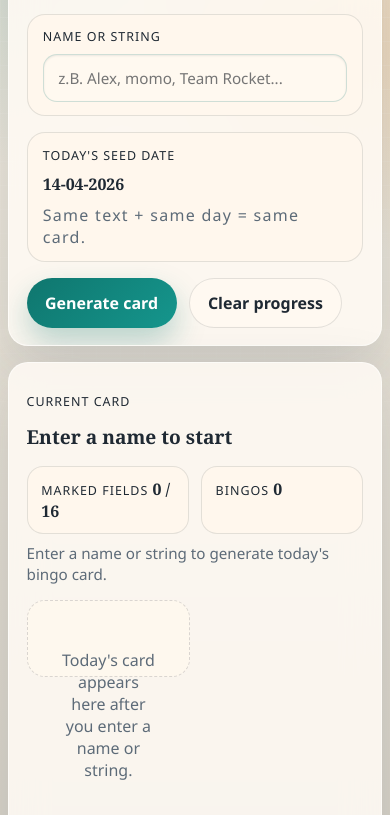
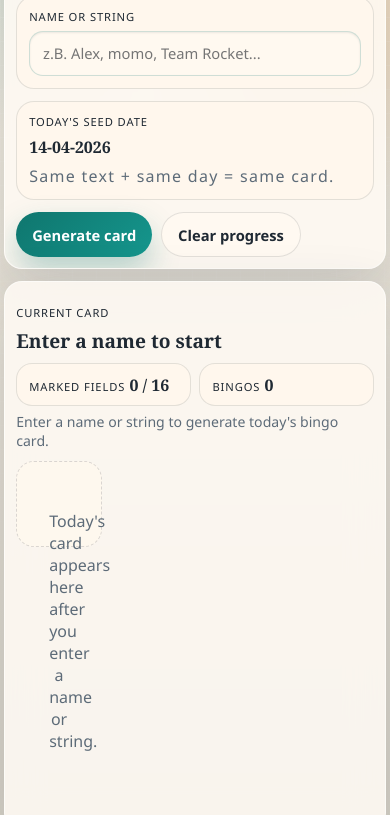
Before and after one commit to Momoirosch/WINGO-Bingo, a website with bundled scripts: page public/index.html in a window 390 px wide. Shown: the part 175-990 px from the top of the page. Built offline with nearby package versions, Linux system fonts and the light colour scheme.

Commit message:
mobile support

```diff
--- a/public/styles.css
+++ b/public/styles.css
@@ -368,13 +368,13 @@ h1 {
 @media (max-width: 820px) {
   .shell {
     width: min(100% - 1rem, 100%);
-    padding: 1rem 0 2rem;
+    padding: 0.65rem 0 1.1rem;
   }
 
   .hero,
   .board-panel {
-    padding: 1.1rem;
-    border-radius: 20px;
+    padding: 0.85rem;
+    border-radius: 18px;
   }
 
   .controls,
@@ -383,16 +383,116 @@ h1 {
     display: grid;
   }
 
+  h1 {
+    font-size: clamp(2rem, 15vw, 3.2rem);
+    max-width: 8ch;
+  }
+
+  .intro {
+    margin-top: 0.45rem;
+    font-size: 0.9rem;
+    line-height: 1.35;
+  }
+
+  .controls {
+    margin-top: 0.85rem;
+    gap: 0.75rem;
+  }
+
+  .control-card {
+    gap: 0.45rem;
+    padding: 0.75rem;
+  }
+
+  .control-card input {
+    padding: 0.72rem 0.8rem;
+    font-size: 0.92rem;
+  }
+
+  .actions {
+    gap: 0.55rem;
+  }
+
+  .button {
+    padding: 0.72rem 1rem;
+    font-size: 0.92rem;
+  }
+
   .stats {
     width: 100%;
+    gap: 0.55rem;
   }
 
   .stat {
     flex: 1 1 0;
+    min-width: 0;
+    padding: 0.6rem 0.75rem;
+  }
+
+  .board-panel {
+    margin-top: 0.75rem;
+  }
+
+  .board-header {
+    gap: 0.75rem;
+  }
+
+  .board-header h2 {
+    font-size: 1.4rem;
+    line-height: 1.05;
+  }
+
+  .helper {
+    margin: 0.45rem 0 0.7rem;
+    font-size: 0.88rem;
+    line-height: 1.3;
   }
 
   .board {
-    grid-template-columns: repeat(2, minmax(0, 1fr));
+    grid-template-columns: repeat(4, minmax(0, 1fr));
+    grid-template-rows: repeat(4, minmax(0, 1fr));
+    gap: 0.3rem;
   }
 
+  .cell {
+    padding: 0.22rem;
+    border-radius: 12px;
+  }
+
+  .cell-text {
+    line-height: 1.08;
+  }
 }
+
+@media (max-width: 440px) {
+  .shell {
+    width: min(100% - 0.5rem, 100%);
+  }
+
+  .hero,
+  .board-panel {
+    padding: 0.7rem;
+  }
+
+  .eyebrow,
+  .label {
+    font-size: 0.7rem;
+  }
+
+  h1 {
+    font-size: clamp(1.8rem, 14vw, 2.7rem);
+  }
+
+  .intro {
+    font-size: 0.84rem;
+  }
+
+  .board-header h2 {
+    font-size: 1.2rem;
+  }
+
+  .cell {
+    padding: 0.18rem;
+    border-radius: 10px;
+  }
+}
--- a/src/main.ts
+++ b/src/main.ts
@@ -307,7 +307,10 @@ function updateBoardSizing(): void {
   }
 
   const boardSize = Math.min(availableWidth, preferredHeight, maxBoardSize);
-  const cellFontSize = Math.max(12, Math.min(18, Math.floor(boardSize / 13)));
+  const cellFontSize =
+    window.innerWidth <= 820
+      ? Math.max(9, Math.min(13, Math.floor(boardSize / 19)))
+      : Math.max(12, Math.min(18, Math.floor(boardSize / 13)));
 
   board.style.setProperty("--board-size", `${boardSize}px`);
   board.style.setProperty("--cell-font-size", `${cellFontSize}px`);
```
